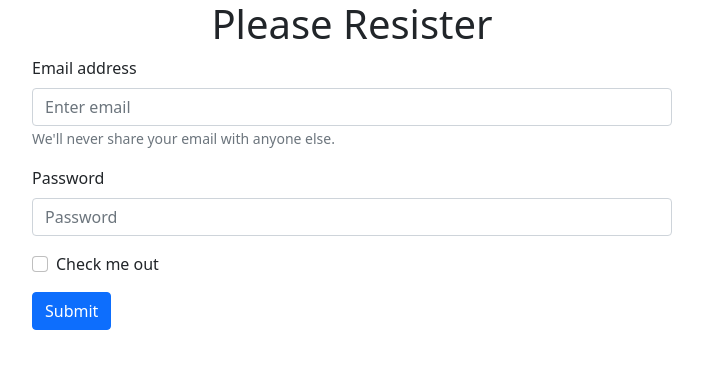
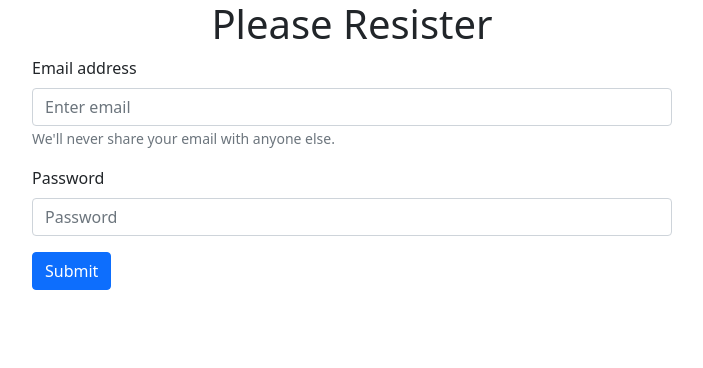
Before and after one commit to ParvesPR/Simple-email-password-firebase, a React (Create React App) app: page / in a window 1280 px wide. Shown: the top 368 px of the page, without its empty margins (288-991 px from the left). Built offline with nearby package versions, Linux system fonts and the light colour scheme.

Commit message:
linked with firebase

```diff
--- a/src/App.js
+++ b/src/App.js
@@ -1,19 +1,29 @@
-import { getAuth } from "firebase/auth";
+import { createUserWithEmailAndPassword, getAuth } from "firebase/auth";
 import './App.css';
 import 'bootstrap/dist/css/bootstrap.min.css';
 import Form from 'react-bootstrap/Form';
 import Button from 'react-bootstrap/Button';
 import app from "./firebase.init";
+import { useState } from "react";
 
 const auth = getAuth(app);
 function App() {
+  const [email, setEmail] = useState('');
+  const [password, setPassword] = useState('');
+
   const handleEmailBlur = event => {
-    console.log(event.target.value)
+    setEmail(event.target.value)
   }
   const handlePasswordBlur = event => {
-    console.log(event.target.value)
+    setPassword(event.target.value)
   }
   const handleSubmitBtn = event => {
+    createUserWithEmailAndPassword(auth, email, password)
+      .then(result => {
+        const user = result.user;
+        console.log(user)
+      })
+      .catch()
     event.preventDefault();
   }
   return (
@@ -21,10 +31,10 @@ function App() {
 
       <div className="registration w-50 mx-auto">
         <h1 className="text-center">Please Resister</h1>
-   <Form>
+        <Form onSubmit={handleSubmitBtn}>
           <Form.Group className="mb-3" controlId="formBasicEmail">
             <Form.Label>Email address</Form.Label>
-          <Form.Control type="email" placeholder="Enter email" />
+            <Form.Control onBlur={handleEmailBlur} type="email" placeholder="Enter email" />
             <Form.Text className="text-muted">
               We'll never share your email with anyone else.
             </Form.Text>
@@ -32,10 +42,7 @@ function App() {
 
           <Form.Group className="mb-3" controlId="formBasicPassword">
             <Form.Label>Password</Form.Label>
-          <Form.Control type="password" placeholder="Password" />
-        </Form.Group>
-        <Form.Group className="mb-3" controlId="formBasicCheckbox">
-          <Form.Check type="checkbox" label="Check me out" />
+            <Form.Control onBlur={handlePasswordBlur} type="password" placeholder="Password" />
           </Form.Group>
           <Button variant="primary" type="submit">
             Submit
```
Lines whose indentation alone changed are shown as unchanged.
